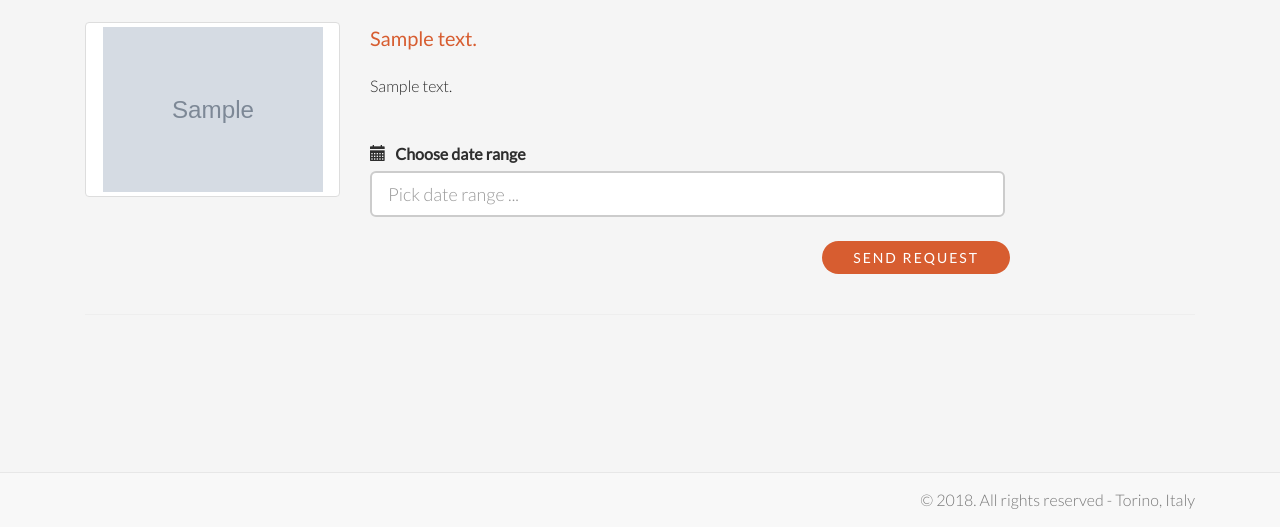
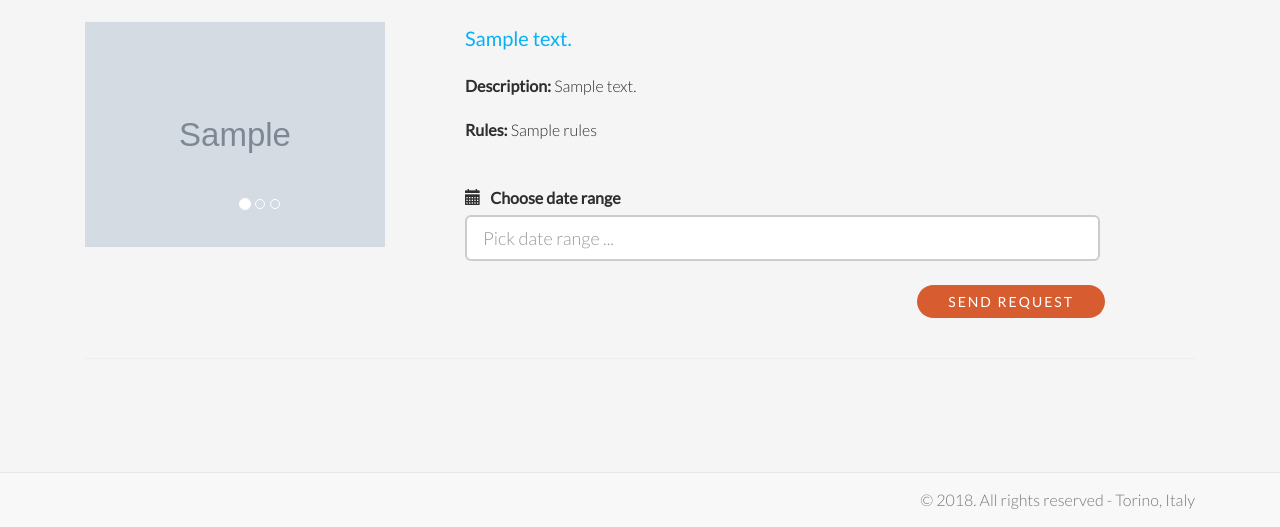
Before and after one commit to lauraschiatti/TempoHome, a Django app: template templates/accommodation/search_results.html in a window 1280 px wide. Shown: the part 273-800 px from the top of the page. Run offline with Django 3.2, Linux system fonts and the light colour scheme; the template is opened without the code that fills it: most values are stand-ins (such as "Sample title", 1, 10 or a date in 2020); grey boxes marked "Sample" are stand-in pictures; some libraries are stand-ins or nearby versions.

Commit message:
Display whole place information on search rooms layout

```diff
--- a/templates/accommodation/search_results.html
+++ b/templates/accommodation/search_results.html
@@ -86,18 +86,35 @@
             <section class="col-xs-12 col-sm-6 col-md-12">
                 {% for room in room_list %}
                     <article class="search-result row">
-                        <div class="col-xs-12 col-sm-12 col-md-3">
-                            <a href="#" title="Lorem ipsum" class="thumbnail">
+                        <div class="col-xs-12 col-sm-12 col-md-4">
+                            <div id="myCarousel" class="carousel slide" data-ride="carousel">
+                              <!-- Indicators -->
+                              <ol class="carousel-indicators">
+                                <li data-target="#myCarousel" data-slide-to="0" class="active"></li>
+                                <li data-target="#myCarousel" data-slide-to="1"></li>
+                                <li data-target="#myCarousel" data-slide-to="2"></li>
+                              </ol>
+
+                              <!-- Wrapper for slides -->
+                              <div class="carousel-inner">
                                 {% for picture in room.picture_set.all %}
-                                    {% if forloop.first %}
-                                        <img src="{{ picture.picture.url }}" alt="picture" width="220">
-                                    {% endif %}
+                                  {% if forloop.first %}
+                                     <div class="item active">
+                                        <img src="{{ picture.picture.url }}" alt="picture" style="max-width:300px;">
+                                     </div>
+                                  {% else %}
+                                     <div class="item">
+                                        <img src="{{ picture.picture.url }}" alt="picture" style="max-width:300px;">
+                                     </div>
+                                  {% endif %}
                                 {% endfor %}
-                            </a>
+                              </div>
+                            </div>
                         </div>
                         <div class="col-xs-12 col-sm-12 col-md-7 excerpet">
-                            <h3><a href="#" title="">{{ room.address }}</a></h3>
-                            <p>{{ room.description }}</p>
+                            <h3 class="text-primary">{{ room.address }}</h3>
+                            <p><strong>Description:</strong> {{ room.description }}</p>
+                            <p><strong>Rules:</strong> {{ room.rules }}</p>
 
                             <br>
                             <div class="request">
```
